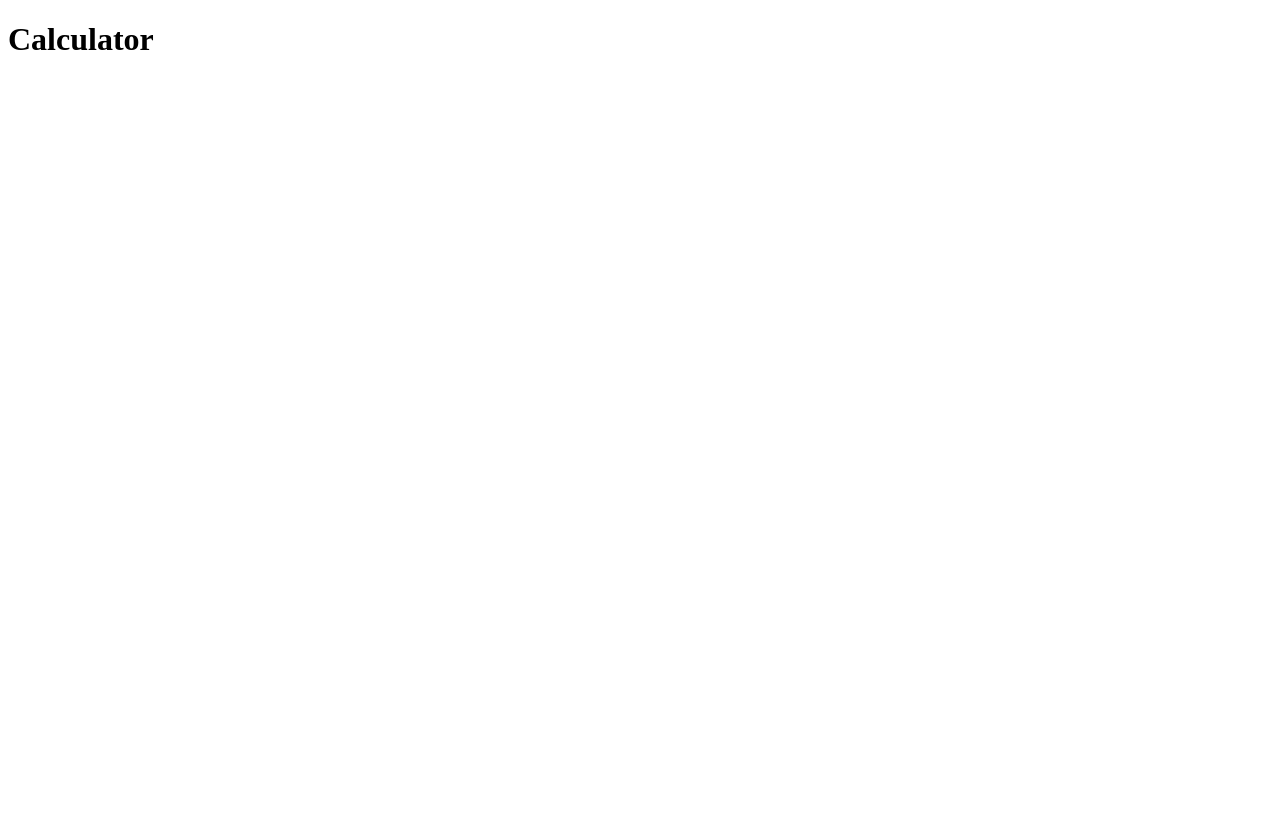
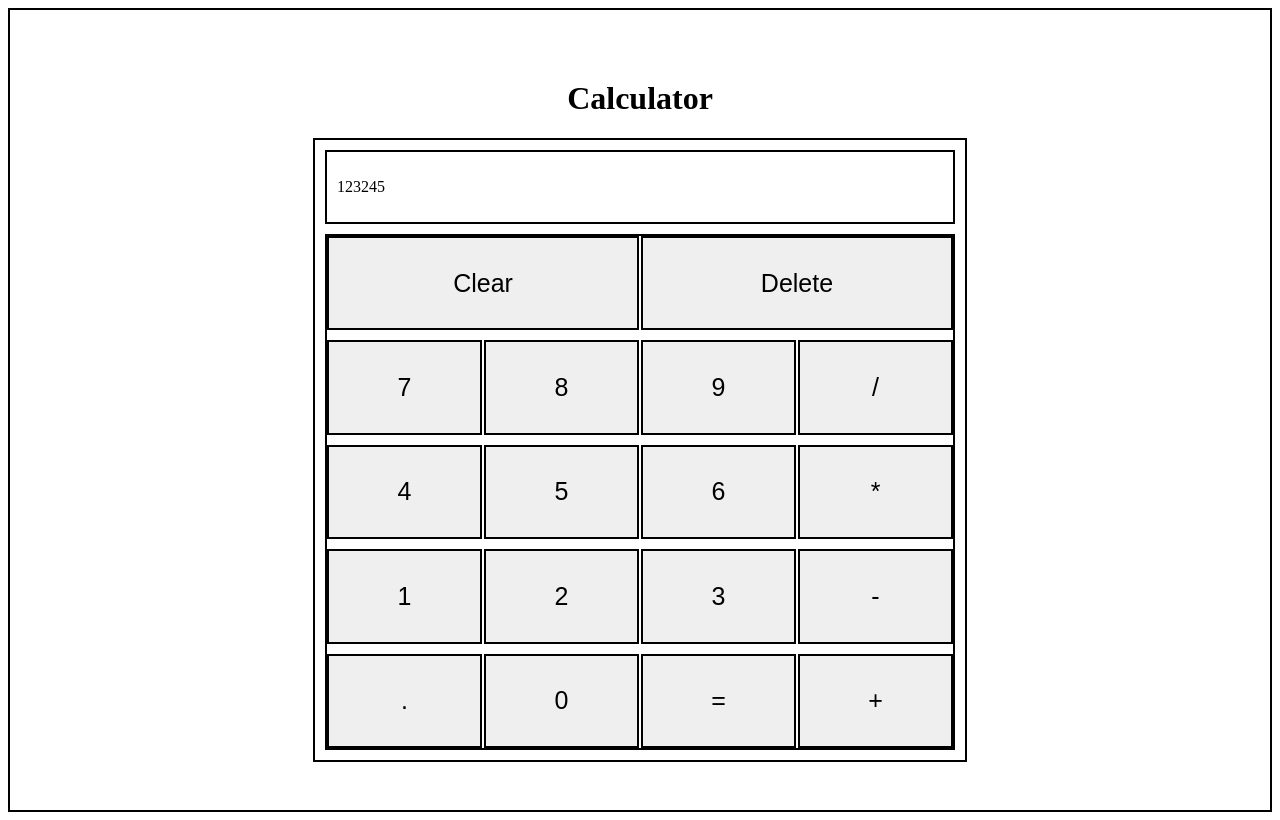
Before and after one commit to ragmehra/calculator, a plain HTML site: page index.html in a window 1280 px wide. Drawn offline with Linux system fonts and the light colour scheme.

Commit message:
Create a template for the calculator with style

```diff
--- a/index.html
+++ b/index.html
@@ -11,6 +11,41 @@
 <body>
     <main>
         <h1>Calculator</h1>
+        <div id="container">
+            <div id="display">
+                <p>123245</p>
+            </div>
+            <div id="controls">
+                <div class="row">
+                        <button class="column">Clear</button>
+                        <button class="column">Delete</button>
+                </div>
+                <div class="row">
+                    <button class="column">7</button>
+                    <button class="column">8</button>
+                    <button class="column">9</button>
+                    <button class="column">/</button>
+                </div>
+                <div class="row">
+                    <button class="column">4</button>
+                    <button class="column">5</button>
+                    <button class="column">6</button>
+                    <button class="column">*</button>
+                </div>
+                <div class="row">
+                    <button class="column">1</button>
+                    <button class="column">2</button>
+                    <button class="column">3</button>
+                    <button class="column">-</button>
+                </div>
+                <div class="row">
+                    <button class="column">.</button>
+                    <button class="column">0</button>
+                    <button class="column">=</button>
+                    <button class="column">+</button>
+                </div>
+            </div>
+        </div>
 
     </main>
     <footer>
--- a/style.css
+++ b/style.css
@@ -0,0 +1,62 @@
+main {
+    border: solid black 2px;
+    height: 100vh;
+    display: flex;
+    flex-direction: column;
+    align-items: center;
+    justify-content: center;
+}
+
+#container {
+    border: black solid 2px;
+    padding: 10px;
+    display: flex;
+    flex-direction: column;
+    width: 50%;
+    height: 75%;
+}
+
+#display {
+    border: solid black 2px;
+    display: flex;
+    justify-content: space-between;
+    align-items: center;
+    padding: 10px;
+    margin: 10px 0px;
+    margin-top: 0;
+}
+
+#backspace {
+
+}
+
+#controls {
+    display: flex;
+    flex-direction: column;
+    justify-content: space-between;
+    border: solid black 2px;
+    height: 100%;
+    gap: 10px;
+}
+
+.row {
+    display: flex;
+    justify-content: space-between;
+    align-items: center;
+    height: 100%;
+    gap: 2px;
+}
+
+.column {
+    border: solid black 2px;
+    width: 100%;
+    height: 100%;
+    display: flex;
+    justify-content: center;
+    align-items: center;
+    font-size: 25px;
+}
+
+.column:hover {
+    background-color: rgba(128, 128, 128, 0.342);
+}
```
